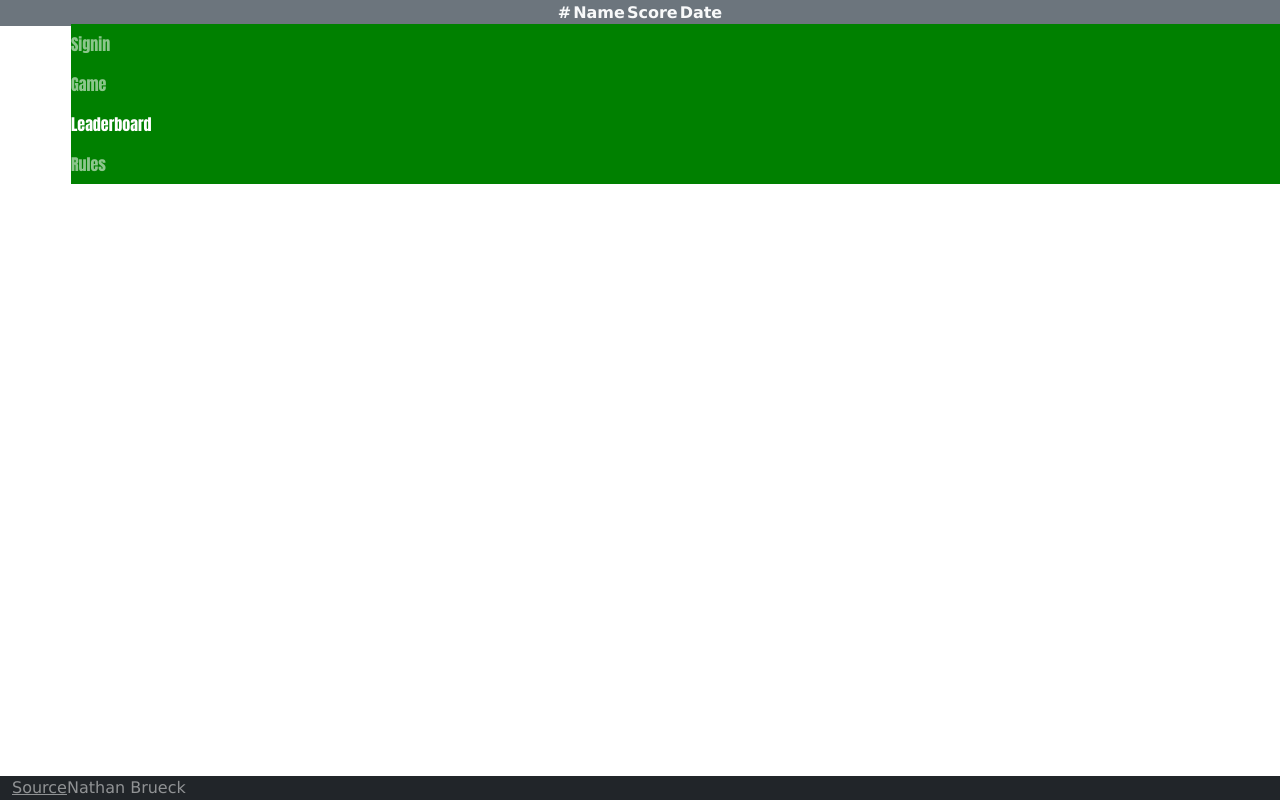
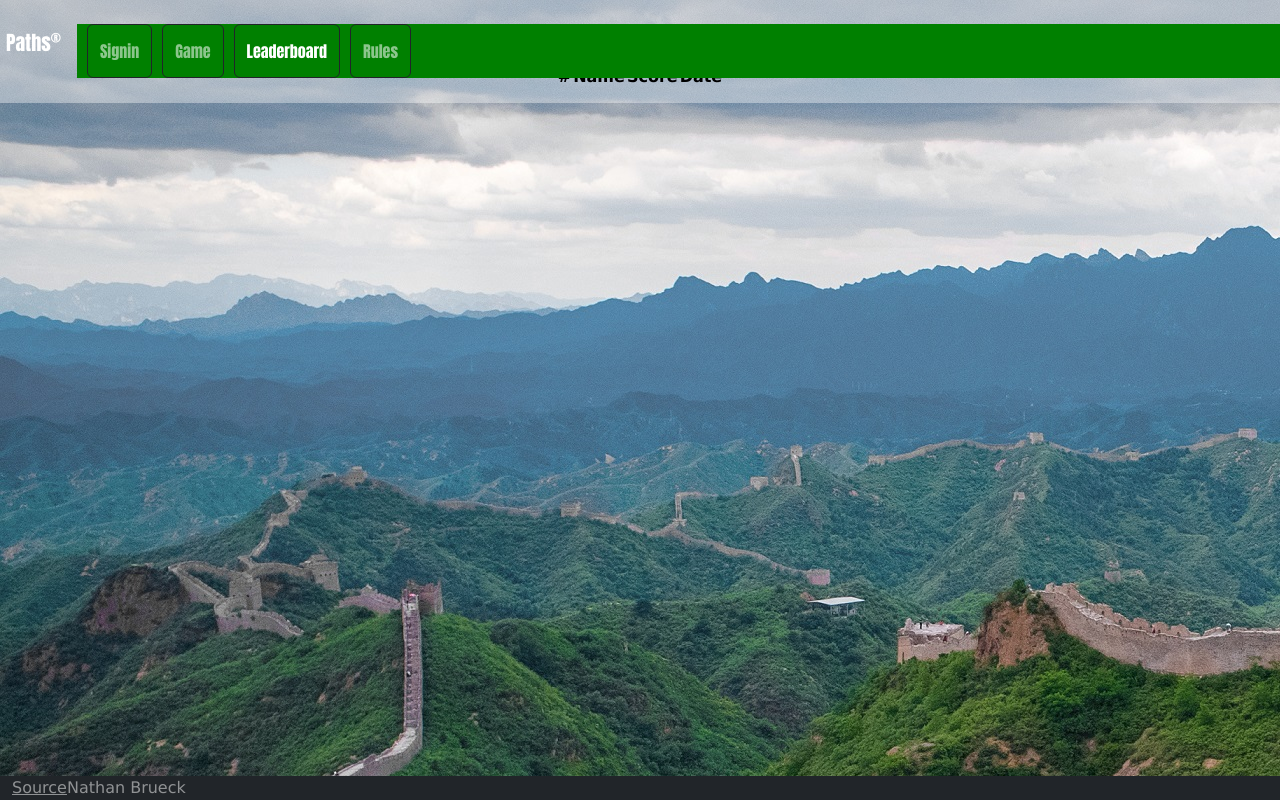
Before and after one commit to arftonlum/Startup, a React (Vite) app: page /leaderboard in a window 1280 px wide. Built offline with nearby package versions, Linux system fonts and the light colour scheme; no server answers.

Commit message:
worked on leaderboard react

```diff
--- a/src/app.css
+++ b/src/app.css
@@ -7,23 +7,35 @@ menu{
     background-color: green;
     display: flex;
     flex: 1;
-    flex-direction: row;
-    color: green;
+    flex-direction: row !important;
 }
 a{
   color: white;
 }
+#root { height:100%;}
+html,body { margin:0; padding:0; height:100%;}
+h1 { margin:0; padding:0;}
 .body{
+  height:100%;
   background-image: url('/The_Great_Wall_of_China_at_Jinshanling-edit.jpg');
   background-size: height=100%;
   font-family:'Lucida Sans', 'Lucida Sans Regular', 'Lucida Grande', 'Lucida Sans Unicode', Geneva, Verdana, sans-serif
 }
 main {
+  padding-top:5%;
+  padding-bottom: 1%;
   flex: 1 calc(100vh - 110px);
   display: flex;
   flex-direction: column;
   align-items: center;
   justify-content: space-evenly;
+}
+menu li { margin-left:10px;}
+.navbar-brand {
+  padding-left: 0.3em;
+}
+menu .nav-item {
+  padding: 0 0.3em;
 }
 footer{
   position:fixed;
--- a/src/app.jsx
+++ b/src/app.jsx
@@ -14,20 +14,20 @@ function App() {
     <div className='body bg-dark text-light'>
         <header className='container-fluid'>
           <nav className='navbar fixed-top navbar-dark'>
-            <div className='navbar-brand'>
+            <h1 className='navbar-brand'>
               Paths<sup>&reg;</sup>
-            </div>
+            </h1>
             <menu className='navbar-nav'>
-              <li className='nav-item'>
+            <li className='btn btn-outline-dark'>
               <NavLink className='nav-link' to=''>Signin</NavLink>
               </li>
-              <li className='nav-item'>
+              <li className='btn btn-outline-dark'>
               <NavLink className='nav-link' to='game'>Game</NavLink>
               </li>
-              <li className='nav-item'>
+              <li className='btn btn-outline-dark'>
               <NavLink className='nav-link' to='leaderboard'>Leaderboard</NavLink>
               </li>
-              <li className='nav-item'>
+              <li className='btn btn-outline-dark'>
               <NavLink className='nav-link' to='rules'>Rules</NavLink>
               </li>
             </menu>
--- a/src/game/game.jsx
+++ b/src/game/game.jsx
@@ -2,7 +2,7 @@ import React from 'react';
 import './game.css';
 export function Game() {
   return (
-    <main className='container-fluid bg-secondary text-center'>
+    <main className='container-fluid text-center'>
       <div className="text">
       <div className="players">
         You Are:
--- a/src/leaderboard/leaderboard.jsx
+++ b/src/leaderboard/leaderboard.jsx
@@ -2,8 +2,44 @@ import React from 'react';
 import './leaderboard.css';
 
 export function Leaderboard() {
+    const [scores, setScores] = React.useState([]);
+    React.useEffect(() => {
+        fetch('/api/scores')
+          .then((response) => response.json())
+          .then((scores) => {
+            setScores(scores);
+            localStorage.setItem('scores', JSON.stringify(scores));
+          })
+          .catch(() => {
+            const scoresText = localStorage.getItem('scores');
+            if (scoresText) {
+              setScores(JSON.parse(scoresText));
+            }
+          });
+      }, []);
+
+      // Demonstrates rendering an array with React
+      const scoreRows = [];
+      if (scores.length) {
+        for (const [i, score] of scores.entries()) {
+          scoreRows.push(
+            <tr key={i}>
+              <td>{i}</td>
+              <td>{score.name.split('@')[0]}</td>
+              <td>{score.score}</td>
+              <td>{score.date}</td>
+            </tr>
+          );
+        }
+      } else {
+        scoreRows.push(
+          <tr key='0'>
+            <td colSpan='4'>Be the first to score</td>
+          </tr>
+        );
+      }
   return (
-    <main className='container-fluid bg-secondary text-center'>
+    <main className='container-fluid text-center'>
             <table>
         <thead>
           <tr>
--- a/src/rules/rules.css
+++ b/src/rules/rules.css
@@ -1,3 +1,4 @@
 main{
     background-color: #ffffff60;
+    color: black;
 }
--- a/src/rules/rules.jsx
+++ b/src/rules/rules.jsx
@@ -3,7 +3,7 @@ import './rules.css';
 
 export function Rules() {
   return (
-    <main className='container-fluid bg-secondary text-center'>
+    <main className='container-fluid text-center'>
             <p>
         Paths is a game based on the classic board game Tsuro. Using randomly generated tiles, you have to build a route on the board without falling off the edge. The more tiles you cross, the higher your score.
       </p>
```
Also changed, not shown: src/oldfiles/game.html (renamed from game.html), src/oldfiles/game.js (renamed from game.js), src/oldfiles/leaderboard.html (renamed from leaderboard.html), src/oldfiles/leaderboard.js (renamed from leaderboard.js), src/oldfiles/rules.html (renamed from rules.html), src/oldfiles/signin.js (renamed from signin.js).
